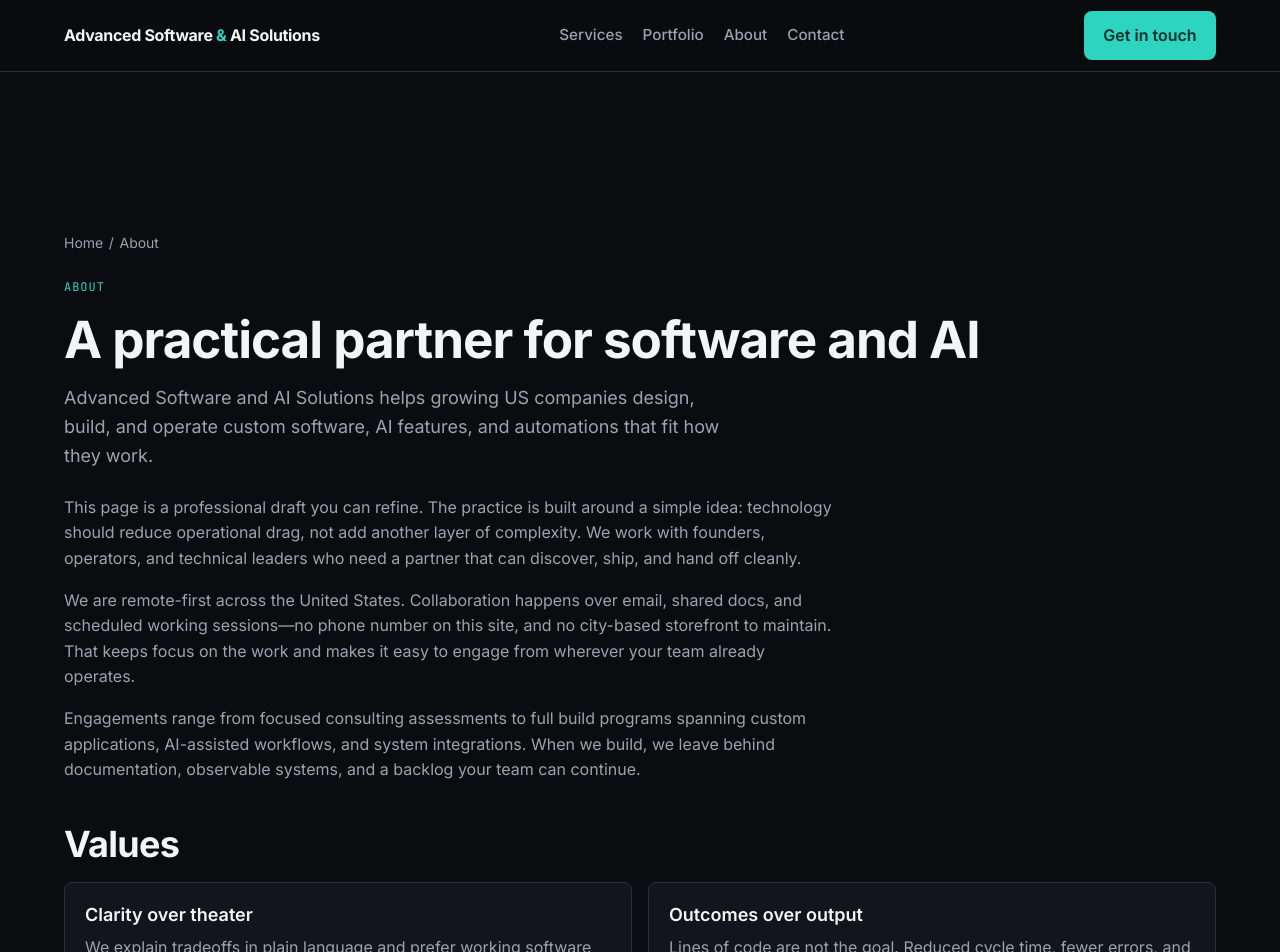
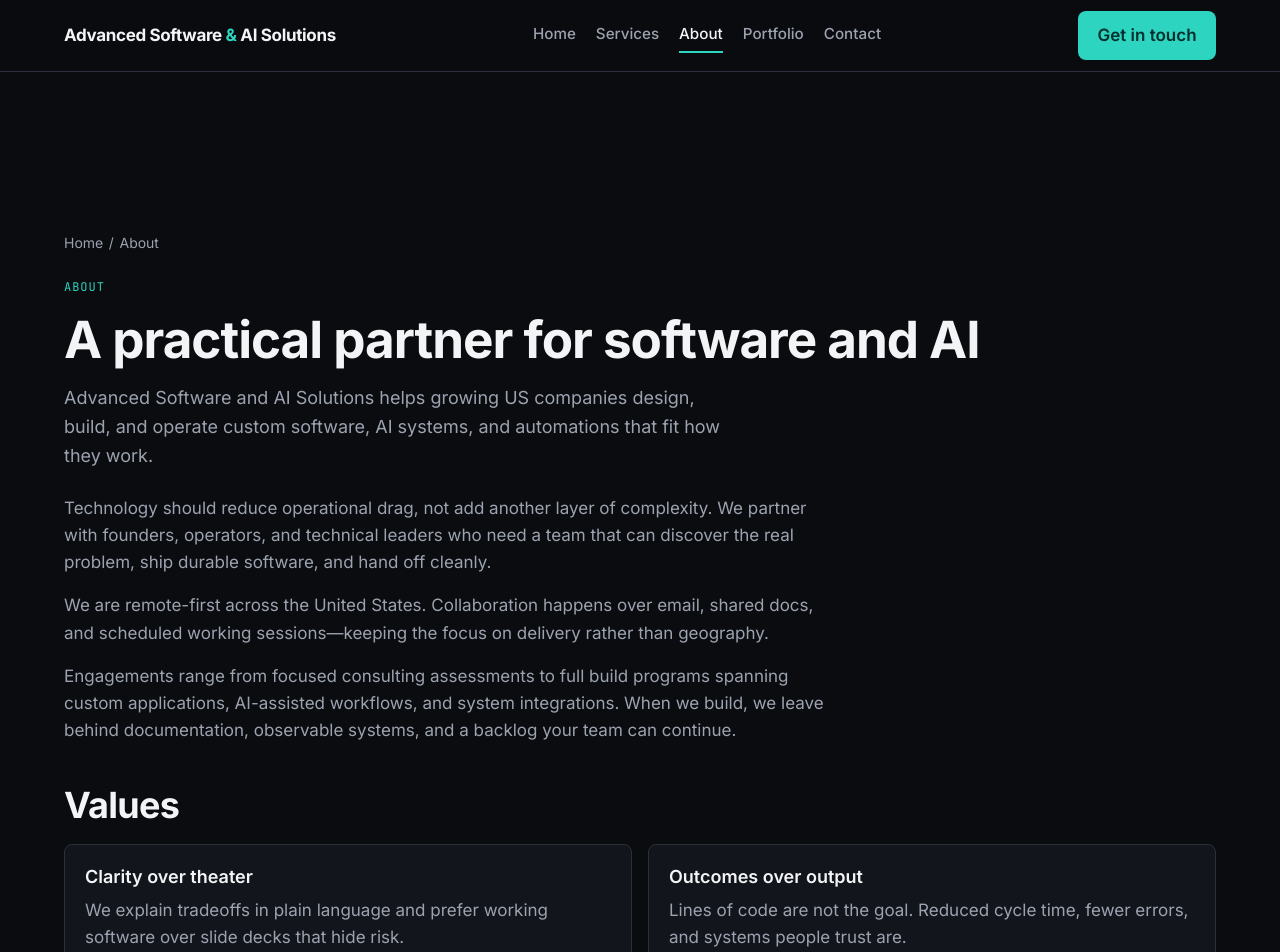
Before and after one commit to alfred-delacosta/advanced-software-and-ai-solutions, a Next.js app: page /about in a window 1280 px wide. Shown: the top 952 px of the page. Built offline with nearby package versions, Linux system fonts and the light colour scheme.

Commit message:
Polish shell a11y and SEO from Designer/SEO review.
Add skip link and main landmark id, Organization legalName, tightened About copy, Services link on 404, and body type scale at 17px.

```diff
--- a/app/about/page.tsx
+++ b/app/about/page.tsx
@@ -45,50 +45,47 @@ export default function AboutPage() {
         <h1 className="h1">A practical partner for software and AI</h1>
         <p className="lead">
           {business.name} helps growing US companies design, build, and operate
-          custom software, AI features, and automations that fit how they work.
+          custom software, AI systems, and automations that fit how they work.
         </p>
 
         <div className="prose">
           <p>
-            {/* Draft for Jay to edit */}
-            This page is a professional draft you can refine. The practice is built
-            around a simple idea: technology should reduce operational drag, not add
-            another layer of complexity. We work with founders, operators, and
-            technical leaders who need a partner that can discover, ship, and hand
-            off cleanly.
+            Technology should reduce operational drag, not add another layer of
+            complexity. We partner with founders, operators, and technical leaders
+            who need a team that can discover the real problem, ship durable
+            software, and hand off cleanly.
           </p>
           <p>
-            We are remote-first across the United States. Collaboration happens over
-            email, shared docs, and scheduled working sessions—no phone number on this
-            site, and no city-based storefront to maintain. That keeps focus on the
-            work and makes it easy to engage from wherever your team already operates.
+            We are remote-first across the United States. Collaboration happens
+            over email, shared docs, and scheduled working sessions—keeping the
+            focus on delivery rather than geography.
           </p>
           <p>
             Engagements range from focused consulting assessments to full build
-            programs spanning custom applications, AI-assisted workflows, and system
-            integrations. When we build, we leave behind documentation, observable
-            systems, and a backlog your team can continue.
+            programs spanning custom applications, AI-assisted workflows, and
+            system integrations. When we build, we leave behind documentation,
+            observable systems, and a backlog your team can continue.
           </p>
         </div>
 
-        <div style={{ marginTop: "2.5rem" }}>
+        <div className="mt-2-5">
           <h2 className="h2">Values</h2>
-          <div className="grid-2" style={{ marginTop: "1rem" }}>
+          <div className="grid-2 mt-1">
             {values.map((v) => (
               <article key={v.title} className="card">
                 <h3 className="h3">{v.title}</h3>
-                <p className="muted" style={{ margin: 0 }}>{v.detail}</p>
+                <p className="muted mt-0 mb-0">{v.detail}</p>
               </article>
             ))}
           </div>
         </div>
 
-        <div className="cta-band" style={{ marginTop: "3rem" }}>
+        <div className="cta-band mt-3">
           <h2 className="h2">Want to work together?</h2>
           <p className="lead">
             Email is the best starting point. Share a bit of context and we will follow up.
           </p>
-          <div className="btn-row" style={{ justifyContent: "center" }}>
+          <div className="btn-row justify-center">
             <Link href="/contact" className="btn btn-primary">
               Get in touch
             </Link>
--- a/app/globals.css
+++ b/app/globals.css
@@ -34,6 +34,7 @@ body {
   background: var(--bg);
   color: var(--text);
   font-family: var(--font-sans);
+  font-size: 1.0625rem;
   line-height: 1.6;
   -webkit-font-smoothing: antialiased;
 }
@@ -260,7 +261,6 @@ textarea {
 .cta-band .lead {
   margin-inline: auto;
 }
-
 .sr-only {
   position: absolute;
   width: 1px;
@@ -283,3 +283,39 @@ textarea {
     --nav-h: 64px;
   }
 }
+
+.skipLink {
+  position: absolute;
+  left: 1rem;
+  top: 0;
+  z-index: 100;
+  padding: 0.65rem 1rem;
+  background: var(--accent);
+  color: var(--primary-fg);
+  border-radius: var(--radius);
+  font-weight: 600;
+  font-size: 0.875rem;
+  transform: translateY(-120%);
+  transition: transform 0.15s ease;
+}
+
+.skipLink:focus {
+  transform: translateY(0.75rem);
+}
+
+.mt-0 { margin-top: 0; }
+.mt-1 { margin-top: 1rem; }
+.mt-1-5 { margin-top: 1.5rem; }
+.mt-2-5 { margin-top: 2.5rem; }
+.mt-3 { margin-top: 3rem; }
+.mb-0 { margin-bottom: 0; }
+.mb-2 { margin-bottom: 2rem; }
+.text-center { text-align: center; }
+.justify-center { justify-content: center; }
+.lead-center { margin-inline: auto; }
+.section-flush-top { padding-top: 0; }
+.band-surface {
+  background: var(--surface);
+  border-top: 1px solid var(--border);
+  border-bottom: 1px solid var(--border);
+}
--- a/app/layout.tsx
+++ b/app/layout.tsx
@@ -36,6 +36,7 @@ const organizationJsonLd = {
   "@context": "https://schema.org",
   "@type": "Organization",
   name: business.name,
+  legalName: business.legalName,
   url: business.url,
   email: business.email,
   description: business.description,
@@ -60,6 +61,9 @@ export default function RootLayout({
   return (
     <html lang="en" className={`${inter.variable} ${jetbrains.variable}`}>
       <body>
+        <a href="#main-content" className="skipLink">
+          Skip to main content
+        </a>
         <script
           type="application/ld+json"
           dangerouslySetInnerHTML={{
@@ -67,7 +71,9 @@ export default function RootLayout({
           }}
         />
         <Navbar />
-        <main className="main">{children}</main>
+        <main id="main-content" className="main" tabIndex={-1}>
+          {children}
+        </main>
         <Footer />
       </body>
     </html>
--- a/components/Navbar.module.css
+++ b/components/Navbar.module.css
@@ -19,10 +19,19 @@
 .brand {
   font-weight: 700;
   letter-spacing: -0.02em;
-  white-space: nowrap;
+  min-width: 0;
+  flex-shrink: 1;
 }
 
-.brand span {
+.brandShort {
+  display: inline;
+}
+
+.brandFull {
+  display: none;
+}
+
+.amp {
   color: var(--accent);
 }
 
@@ -36,16 +45,24 @@
   color: var(--text-muted);
   font-size: 0.95rem;
   font-weight: 500;
+  padding: 0.25rem 0;
+  border-bottom: 2px solid transparent;
 }
 
 .desktopNav a:hover {
   color: var(--text);
 }
 
+.desktopNav a.active {
+  color: var(--text);
+  border-bottom-color: var(--accent);
+}
+
 .actions {
   display: flex;
   align-items: center;
   gap: 0.75rem;
+  flex-shrink: 0;
 }
 
 .menuBtn {
@@ -102,30 +119,66 @@
   gap: 0.5rem;
 }
 
-.mobilePanel a {
-  padding: 0.65rem 0;
+.mobilePanel a:not(.btn) {
+  padding: 0.65rem 0.75rem;
   color: var(--text-muted);
   font-weight: 500;
+  border-radius: var(--radius);
 }
 
-.mobilePanel a:hover {
+.mobilePanel a:not(.btn):hover {
   color: var(--text);
 }
 
+.mobilePanel a:not(.btn).active {
+  color: var(--text);
+  background: var(--accent-muted);
+}
+
+.mobileCta {
+  margin-top: 0.5rem;
+  width: fit-content;
+}
+
+.mobileEmail {
+  margin-top: 1rem;
+  font-size: 0.875rem;
+}
+
 .ctaWrap {
-  display: none;
+  display: inline-flex;
+}
+
+.ctaBtn {
+  min-height: 2.35rem;
+  padding: 0.45rem 0.85rem;
+  font-size: 0.875rem;
 }
 
 @media (min-width: 960px) {
+  .brandShort {
+    display: none;
+  }
+
+  .brandFull {
+    display: inline;
+    white-space: nowrap;
+  }
+
   .desktopNav {
     display: flex;
   }
+
   .menuBtn {
     display: none;
   }
-  .ctaWrap {
-    display: inline-flex;
+
+  .ctaBtn {
+    min-height: 2.75rem;
+    padding: 0.65rem 1.15rem;
+    font-size: inherit;
   }
+
   .mobilePanel {
     display: none !important;
   }
--- a/components/Navbar.tsx
+++ b/components/Navbar.tsx
@@ -1,30 +1,52 @@
 "use client";
 
 import Link from "next/link";
+import { usePathname } from "next/navigation";
 import { useState } from "react";
 import { business } from "@/data/business";
 import styles from "./Navbar.module.css";
 
 const links = [
+  { href: "/", label: "Home" },
   { href: "/services", label: "Services" },
+  { href: "/about", label: "About" },
   { href: "/portfolio", label: "Portfolio" },
-  { href: "/about", label: "About" },
   { href: "/contact", label: "Contact" },
 ];
 
+function isActive(pathname: string, href: string) {
+  if (href === "/") return pathname === "/";
+  return pathname === href || pathname.startsWith(`${href}/`);
+}
+
 export default function Navbar() {
   const [open, setOpen] = useState(false);
+  const pathname = usePathname();
 
   return (
     <header className={styles.header}>
       <div className={`container ${styles.inner}`}>
-        <Link href="/" className={styles.brand} onClick={() => setOpen(false)}>
-          Advanced Software <span>&amp;</span> AI Solutions
+        <Link
+          href="/"
+          className={styles.brand}
+          aria-label="Advanced Software & AI Solutions"
+          title="Advanced Software & AI Solutions"
+          onClick={() => setOpen(false)}
+        >
+          <span className={styles.brandShort}>ASAIS</span>
+          <span className={styles.brandFull}>
+            Advanced Software <span className={styles.amp}>&amp;</span> AI Solutions
+          </span>
         </Link>
 
         <nav className={styles.desktopNav} aria-label="Primary">
           {links.map((link) => (
-            <Link key={link.href} href={link.href}>
+            <Link
+              key={link.href}
+              href={link.href}
+              className={isActive(pathname, link.href) ? styles.active : undefined}
+              aria-current={isActive(pathname, link.href) ? "page" : undefined}
+            >
               {link.label}
             </Link>
           ))}
@@ -32,7 +54,7 @@ export default function Navbar() {
 
         <div className={styles.actions}>
           <div className={styles.ctaWrap}>
-            <Link href="/contact" className="btn btn-primary">
+            <Link href="/contact" className={`btn btn-primary ${styles.ctaBtn}`}>
               Get in touch
             </Link>
           </div>
@@ -59,6 +81,8 @@ export default function Navbar() {
               <Link
                 key={link.href}
                 href={link.href}
+                className={isActive(pathname, link.href) ? styles.active : undefined}
+                aria-current={isActive(pathname, link.href) ? "page" : undefined}
                 onClick={() => setOpen(false)}
               >
                 {link.label}
@@ -66,16 +90,13 @@ export default function Navbar() {
             ))}
             <Link
               href="/contact"
-              className="btn btn-primary"
+              className={`btn btn-primary ${styles.mobileCta}`}
               onClick={() => setOpen(false)}
-              style={{ marginTop: "0.5rem", width: "fit-content" }}
             >
               Get in touch
             </Link>
           </nav>
-          <p className="muted" style={{ marginTop: "1rem", fontSize: "0.875rem" }}>
-            {business.email}
-          </p>
+          <p className={`muted ${styles.mobileEmail}`}>{business.email}</p>
         </div>
       </div>
     </header>
--- /dev/null
+++ b/components/ServiceCard.module.css
@@ -0,0 +1,8 @@
+.card {
+  display: block;
+  height: 100%;
+}
+
+.summary {
+  margin: 0;
+}
--- a/components/ServiceCard.tsx
+++ b/components/ServiceCard.tsx
@@ -1,12 +1,13 @@
 import Link from "next/link";
 import type { Service } from "@/data/services";
+import styles from "./ServiceCard.module.css";
 
 export default function ServiceCard({ service }: { service: Service }) {
   return (
-    <Link href={service.href} className="card" style={{ display: "block", height: "100%" }}>
+    <Link href={service.href} className={`card ${styles.card}`}>
       <p className="eyebrow">{service.shortTitle}</p>
       <h3 className="h3">{service.title}</h3>
-      <p className="muted" style={{ margin: 0 }}>{service.summary}</p>
+      <p className={`muted ${styles.summary}`}>{service.summary}</p>
     </Link>
   );
 }
--- a/data/business.ts
+++ b/data/business.ts
@@ -1,5 +1,6 @@
 export const business = {
   name: "Advanced Software and AI Solutions",
+  legalName: "Advanced Software and AI Solutions LLC",
   shortName: "ASAIS",
   email: "contact@advancedsoftwareandaisolutions.com",
   url: "https://advancedsoftwareandaisolutions.com",
```
Also changed, not shown: app/not-found.tsx (+6 -3 lines), app/page.module.css (+18 -0 lines), app/page.tsx (+7 -7 lines).
